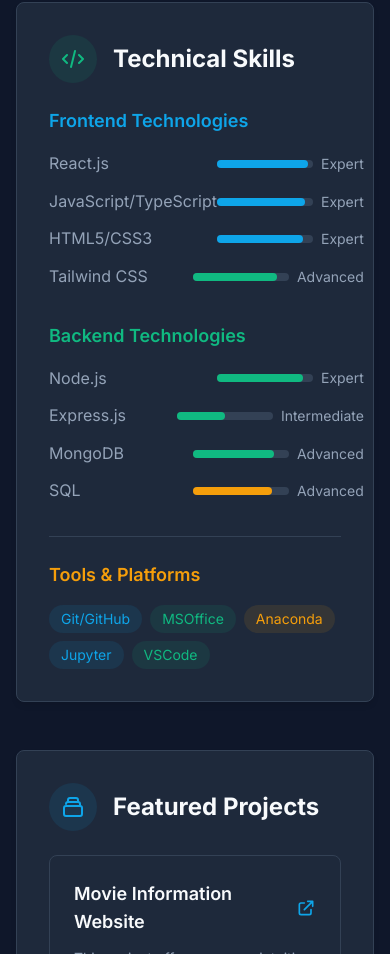
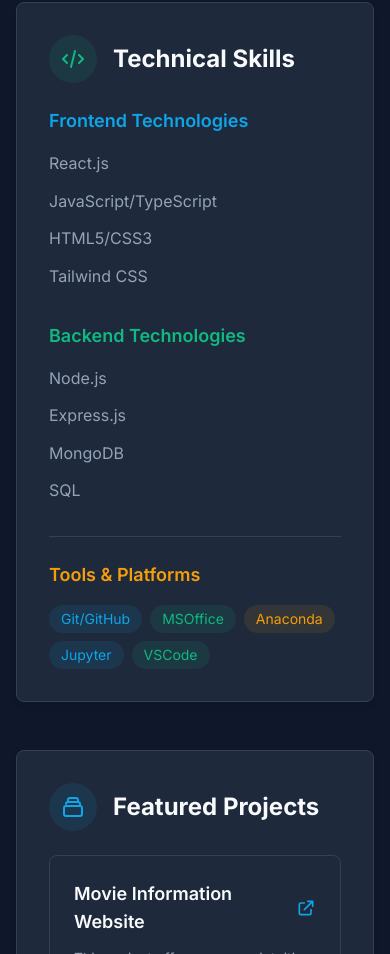
Before and after one commit to AnuragKumar1712/Portfolio, a React (Vite) app: page /resume in a window 390 px wide. Shown: the part 1465-2419 px from the top of the page. Built offline with nearby package versions, Linux system fonts and the light colour scheme.

Commit message:
Updated resume.tsx

```diff
--- a/src/index.css
+++ b/src/index.css
@@ -2251,6 +2251,10 @@ h6 {
     flex-direction: row;
   }
 
+  .sm\:flex {
+    display: flex;
+  }
+
   .sm\:px-6 {
     padding-left: 1.5rem;
     padding-right: 1.5rem;
--- a/src/pages/Resume.tsx
+++ b/src/pages/Resume.tsx
@@ -335,7 +335,7 @@ function Resume() {
                   <div className="space-y-3">
                     <div className="flex items-center justify-between">
                       <span className="text-text-secondary">React.js</span>
-                      <div className="flex items-center">
+                      <div className="hidden sm:flex items-center">
                         <div className="w-24 bg-border rounded-full h-2 mr-2">
                           <div
                             className="bg-primary h-2 rounded-full"
@@ -351,7 +351,7 @@ function Resume() {
                       <span className="text-text-secondary">
                         JavaScript/TypeScript
                       </span>
-                      <div className="flex items-center">
+                      <div className="hidden sm:flex items-center">
                         <div className="w-24 bg-border rounded-full h-2 mr-2">
                           <div
                             className="bg-primary h-2 rounded-full"
@@ -365,7 +365,7 @@ function Resume() {
                     </div>
                     <div className="flex items-center justify-between">
                       <span className="text-text-secondary">HTML5/CSS3</span>
-                      <div className="flex items-center">
+                      <div className="hidden sm:flex items-center">
                         <div className="w-24 bg-border rounded-full h-2 mr-2">
                           <div
                             className="bg-primary h-2 rounded-full"
@@ -379,7 +379,7 @@ function Resume() {
                     </div>
                     <div className="flex items-center justify-between">
                       <span className="text-text-secondary">Tailwind CSS</span>
-                      <div className="flex items-center">
+                      <div className="hidden sm:flex items-center">
                         <div className="w-24 bg-border rounded-full h-2 mr-2">
                           <div
                             className="bg-secondary h-2 rounded-full"
@@ -401,7 +401,7 @@ function Resume() {
                   <div className="space-y-3">
                     <div className="flex items-center justify-between">
                       <span className="text-text-secondary">Node.js</span>
-                      <div className="flex items-center">
+                      <div className="hidden sm:flex items-center">
                         <div className="w-24 bg-border rounded-full h-2 mr-2">
                           <div
                             className="bg-secondary h-2 rounded-full"
@@ -415,7 +415,7 @@ function Resume() {
                     </div>
                     <div className="flex items-center justify-between">
                       <span className="text-text-secondary">Express.js</span>
-                      <div className="flex items-center">
+                      <div className="hidden sm:flex items-center">
                         <div className="w-24 bg-border rounded-full h-2 mr-2">
                           <div
                             className="bg-secondary h-2 rounded-full"
@@ -429,7 +429,7 @@ function Resume() {
                     </div>
                     <div className="flex items-center justify-between">
                       <span className="text-text-secondary">MongoDB</span>
-                      <div className="flex items-center">
+                      <div className="hidden sm:flex items-center">
                         <div className="w-24 bg-border rounded-full h-2 mr-2">
                           <div
                             className="bg-secondary h-2 rounded-full"
@@ -443,7 +443,7 @@ function Resume() {
                     </div>
                     <div className="flex items-center justify-between">
                       <span className="text-text-secondary">SQL</span>
-                      <div className="flex items-center">
+                      <div className="hidden sm:flex items-center">
                         <div className="w-24 bg-border rounded-full h-2 mr-2">
                           <div
                             className="bg-accent h-2 rounded-full"
```
